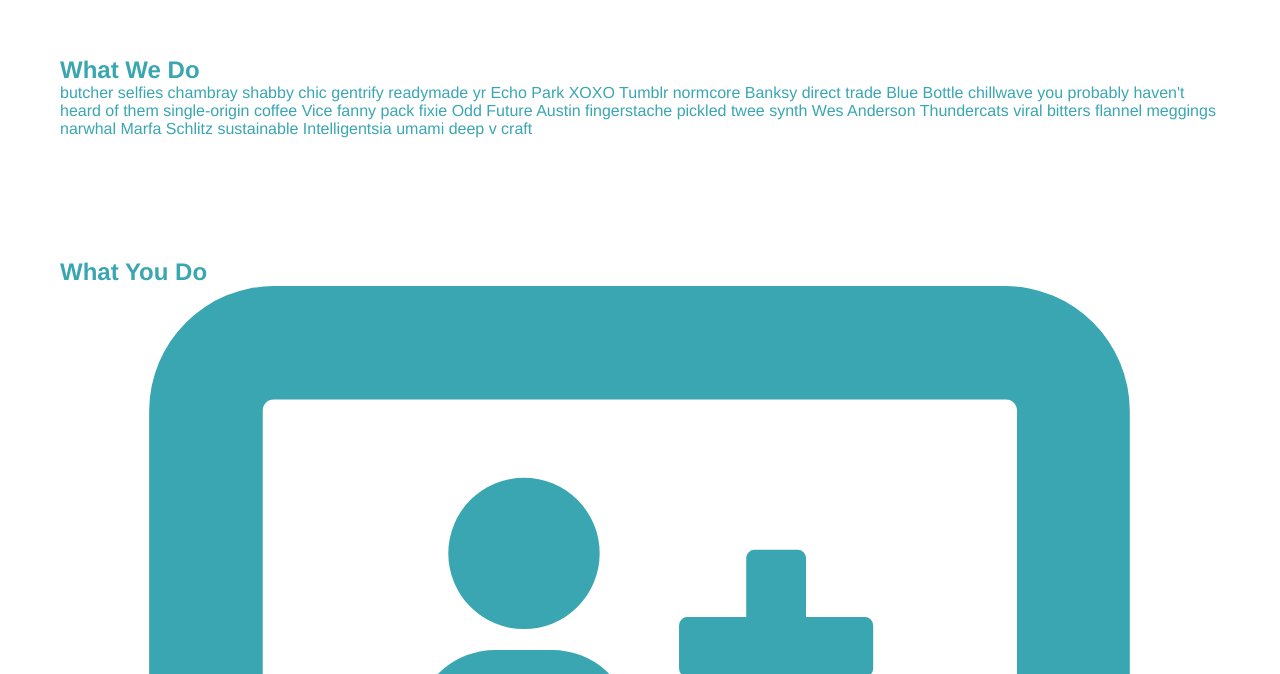
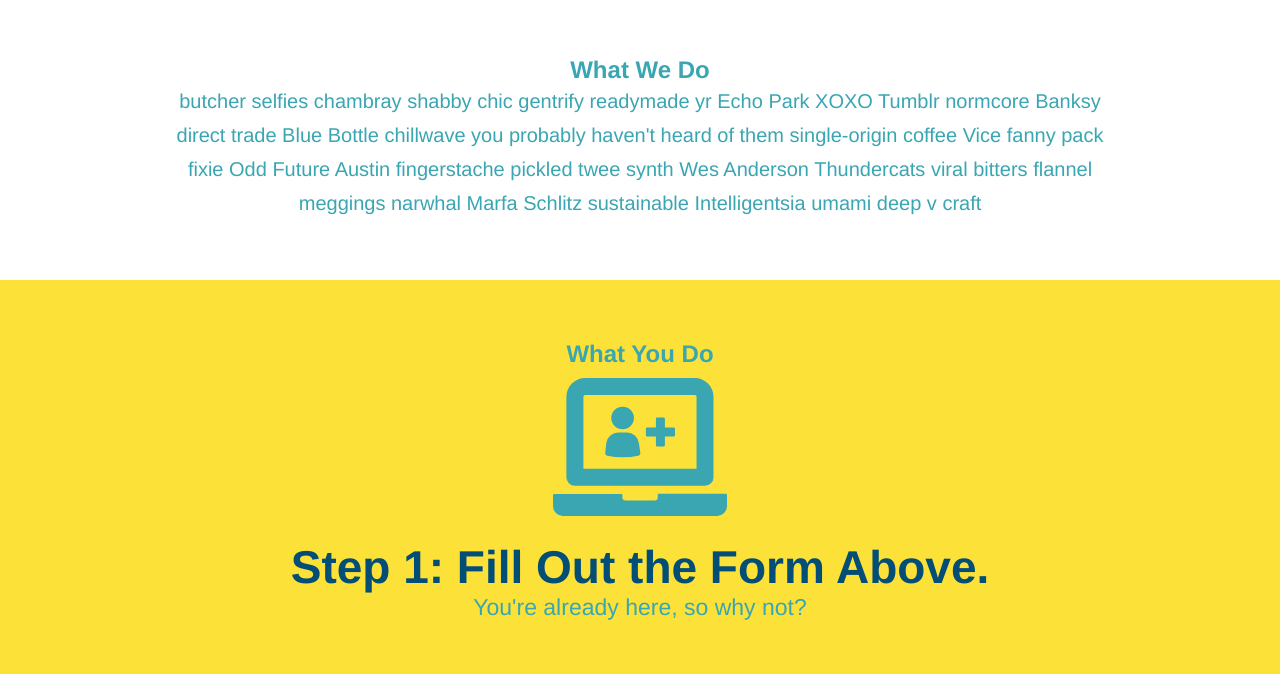
Before and after one commit to pamelac21/run-buddy, a plain HTML site: page index.html in a window 1280 px wide. Shown: the part 806-1480 px from the top of the page. Drawn offline with Linux system fonts and the light colour scheme.

Commit message:
style what you do section

```diff
--- a/assets/style.css
+++ b/assets/style.css
@@ -133,3 +133,61 @@
     padding: 10px 20px;
     font-size: 16px;
 }
+
+.intro {
+    text-align: center;
+}
+
+.intro p {
+    margin: 0 auto;
+    line-height: 1.7;
+    color: #39a6b2;
+    width: 80%;
+    font-size: 20px;
+}
+
+.steps {
+    text-align: center;
+    background: #fce138;
+}
+
+.section-title {
+    font-size: 55px;
+    color: #024e76;
+    margin-bottom: 35px;
+    padding: 0 100px 20px 100px;
+    display: inline-block;
+    border-bottom: 3px solid;
+}
+
+.primary-border {
+    border-color: #fce138;
+}
+
+.secondary-border {
+    border-color: #39a6b2;
+}
+
+.steps div {
+    margin-bottom: 80px;
+}
+
+.steps img {
+    width: 15%;
+    margin: 10px 0;
+}
+
+.steps h3 {
+    color: #024e76;
+    font-size: 46px;
+    margin-top: 10px;
+}
+
+.steps p {
+    color: #39a6b2;
+    font-size: 23px;
+}
+
+.steps span {
+    font-size: 38px;
+}
--- a/index.html
+++ b/index.html
@@ -67,7 +67,7 @@
     </section>
 
 <!-- "what we do" section -->
-    <section id="what-we-do">
+    <section id="what-we-do" class="intro">
         <h2>What We Do</h2>
         <p>
             butcher selfies chambray shabby chic gentrify readymade yr Echo Park XOXO Tumblr normcore Banksy direct trade Blue Bottle chillwave you probably haven't heard of them single-origin coffee Vice fanny pack fixie Odd Future Austin fingerstache pickled twee synth Wes Anderson Thundercats viral bitters flannel meggings narwhal Marfa Schlitz sustainable Intelligentsia umami deep v craft
@@ -75,7 +75,7 @@
     </section>
 
   <!-- "what you do" section -->
-    <section id="what-you-do">
+    <section id="what-you-do" class="steps">
         <h2>What You Do</h2>
 
         <div>
```
